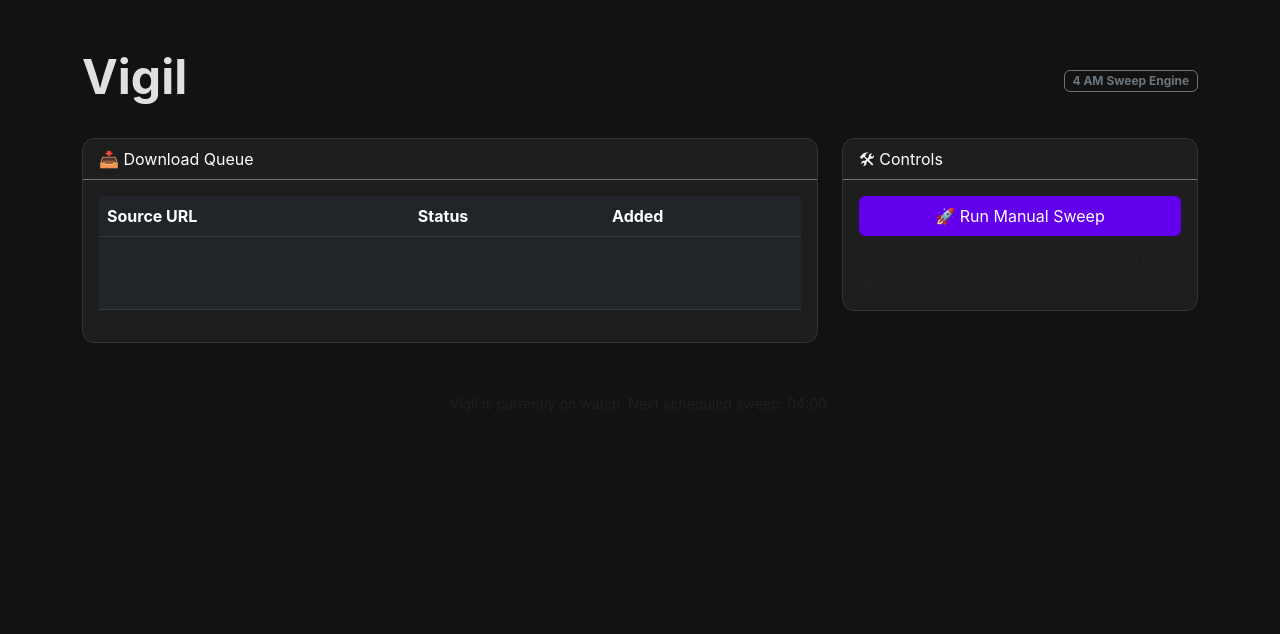
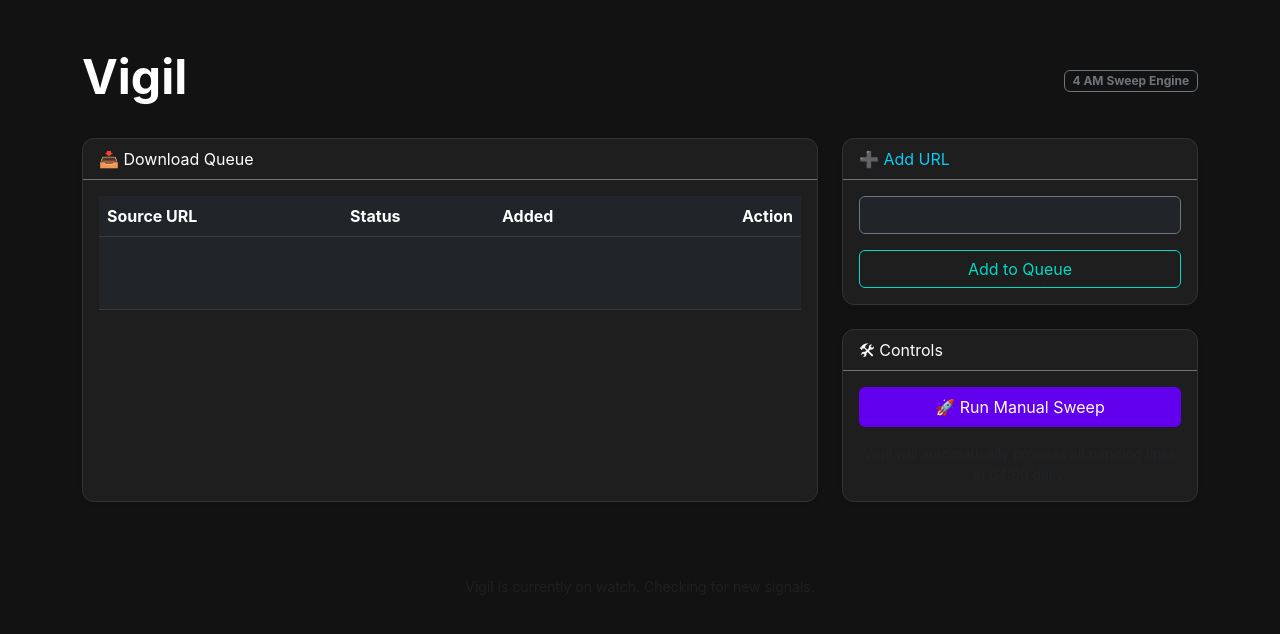
Before and after one commit to adamamyl/vigil, a Flask app: page / in a window 1280 px wide. Shown: the top 634 px of the page. Run offline with Flask 3, Linux system fonts and the light colour scheme.

Commit message:
UI for adding a download; deleting a pending download

```diff
--- a/app/templates/index.html
+++ b/app/templates/index.html
@@ -15,19 +15,25 @@
         .badge-failed { background-color: #e74c3c; }
         .btn-primary { background-color: #6200ee; border: none; }
         .btn-primary:hover { background-color: #7c4dff; }
+        .btn-outline-info { color: #03dac6; border-color: #03dac6; }
+        .btn-outline-info:hover { background-color: #03dac6; color: #000; }
+        .btn-outline-danger { border-color: #cf6679; color: #cf6679; }
+        .btn-outline-danger:hover { background-color: #cf6679; color: #fff; }
     </style>
 </head>
 <body>
 <div class="container mt-5">
     <div class="d-flex justify-content-between align-items-center mb-4">
-        <h1 class="display-5 fw-bold">Vigil</h1>
+        <h1 class="display-5 fw-bold text-white">Vigil</h1>
         <span class="badge bg-outline-secondary border border-secondary text-secondary">4 AM Sweep Engine</span>
     </div>
 
     <div class="row g-4">
         <div class="col-lg-8">
-            <div class="card shadow-sm">
-                <div class="card-header bg-transparent border-secondary">📥 Download Queue</div>
+            <div class="card shadow-sm h-100">
+                <div class="card-header bg-transparent border-secondary d-flex justify-content-between">
+                    <span>📥 Download Queue</span>
+                </div>
                 <div class="card-body">
                     <div class="table-responsive">
                         <table class="table table-dark table-hover align-middle">
@@ -36,19 +42,34 @@
                                     <th>Source URL</th>
                                     <th>Status</th>
                                     <th>Added</th>
+                                    <th class="text-end">Action</th>
                                 </tr>
                             </thead>
                             <tbody>
                                 {% for item in queue %}
                                 <tr>
-                                    <td class="text-truncate" style="max-width: 300px;">
+                                    <td class="text-truncate" style="max-width: 280px;">
                                         <small><a href="{{ item.url }}" target="_blank" class="text-info text-decoration-none">{{ item.url }}</a></small>
                                     </td>
                                     <td><span class="badge badge-{{ item.status }}">{{ item.status }}</span></td>
                                     <td><small class="text-muted">{{ item.created_at.strftime('%H:%M') }}</small></td>
+                                    <td class="text-end">
+                                        {# Only allow deletion if the item hasn't been successfully downloaded #}
+                                        {% if item.status in ['pending', 'failed'] %}
+                                        <form action="{{ url_for('delete_item', item_id=item.id) }}" method="post" style="display:inline;">
+                                            <button type="submit" class="btn btn-sm btn-outline-danger"
+                                                    title="Remove from queue"
+                                                    onclick="return confirm('Remove this link from the queue?')">
+                                                &times;
+                                            </button>
+                                        </form>
+                                        {% else %}
+                                        <span class="text-muted small">🔒</span>
+                                        {% endif %}
+                                    </td>
                                 </tr>
                                 {% else %}
-                                <tr><td colspan="3" class="text-center py-4 text-muted">The watch is quiet. Queue is empty.</td></tr>
+                                <tr><td colspan="4" class="text-center py-4 text-muted">The watch is quiet. Queue is empty.</td></tr>
                                 {% endfor %}
                             </tbody>
                         </table>
@@ -58,20 +79,37 @@
         </div>
 
         <div class="col-lg-4">
+            <div class="card shadow-sm mb-4">
+                <div class="card-header bg-transparent border-secondary text-info">➕ Add URL</div>
+                <div class="card-body">
+                    <form action="/add-url" method="post">
+                        <div class="mb-3">
+                            <input type="url" name="url" class="form-control bg-dark text-white border-secondary"
+                                   placeholder="https://..." required>
+                        </div>
+                        <button type="submit" class="btn btn-outline-info w-100">Add to Queue</button>
+                    </form>
+                </div>
+            </div>
+
             <div class="card shadow-sm">
                 <div class="card-header bg-transparent border-secondary">🛠 Controls</div>
                 <div class="card-body">
                     <form action="/run-now" method="post">
                         <button type="submit" class="btn btn-primary w-100 py-2 mb-3">🚀 Run Manual Sweep</button>
                     </form>
-                    <p class="small text-muted mb-0">Vigil will automatically process all pending links at 04:00 daily.</p>
+                    <p class="small text-muted mb-0 text-center">
+                        Vigil will automatically process all pending links at 04:00 daily.
+                    </p>
                 </div>
             </div>
         </div>
     </div>
 </div>
+
+<footer class="mt-5 text-center text-muted py-4">
+    <small>Vigil is currently on watch. Checking for new signals.</small>
+</footer>
+
 </body>
-<footer class="mt-5 text-center text-muted">
-    <small>Vigil is currently on watch. Next scheduled sweep: 04:00.</small>
-</footer>
 </html>
```
